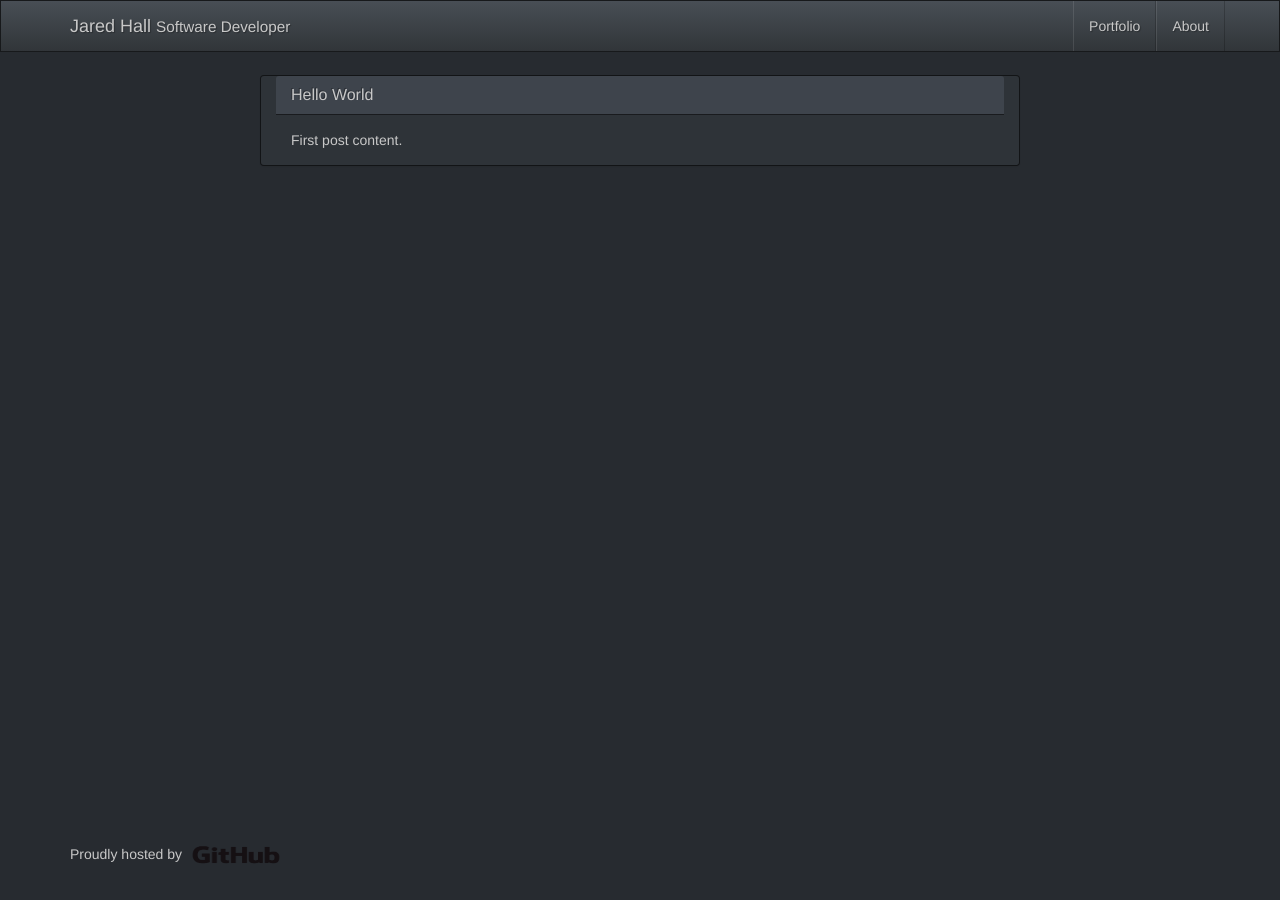
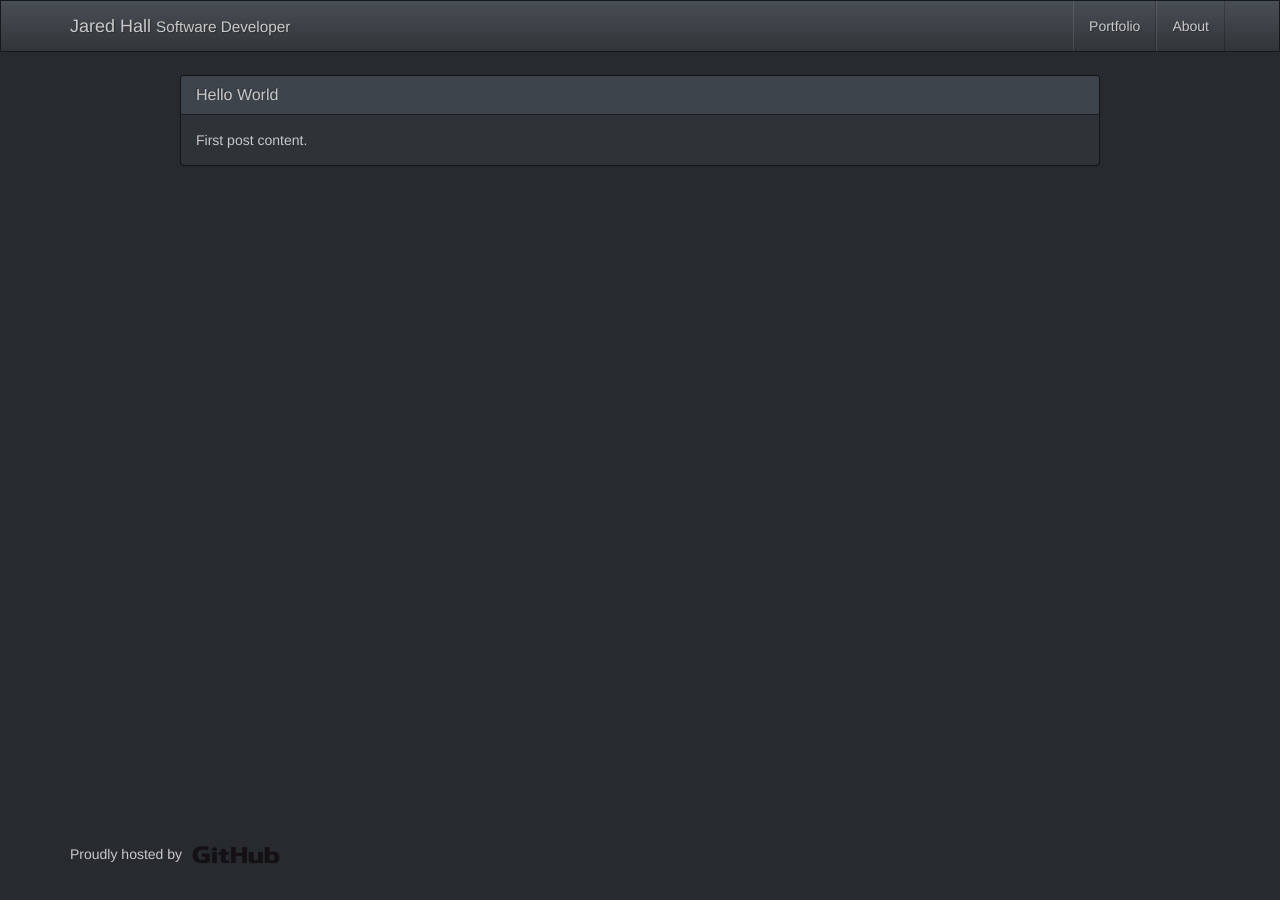
Before and after one commit to jaredhall05/jaredhall05.github.com, a Jekyll site: the page built from index.html, in a window 1280 px wide. Built offline with Jekyll 4.4.1, drawn with Linux system fonts in a browser that asks for light colours; nearby versions of some CDN libraries.

Commit message:
Update basic layout.

```diff
--- a/index.html
+++ b/index.html
@@ -4,7 +4,8 @@ title: Home
 overview: true
 ---
 
-<article class="panel panel-default col-md-8 col-md-offset-2">
+<section class="col-md-10 col-md-offset-1">
+    <article class="panel panel-default">
         <div class="panel-heading">
             <h3 class="panel-title">Hello World</h3>
         </div>
@@ -12,3 +13,4 @@ overview: true
             First post content.
         </div>
     </article>
+</section>
```
Lines whose indentation alone changed are shown as unchanged.
